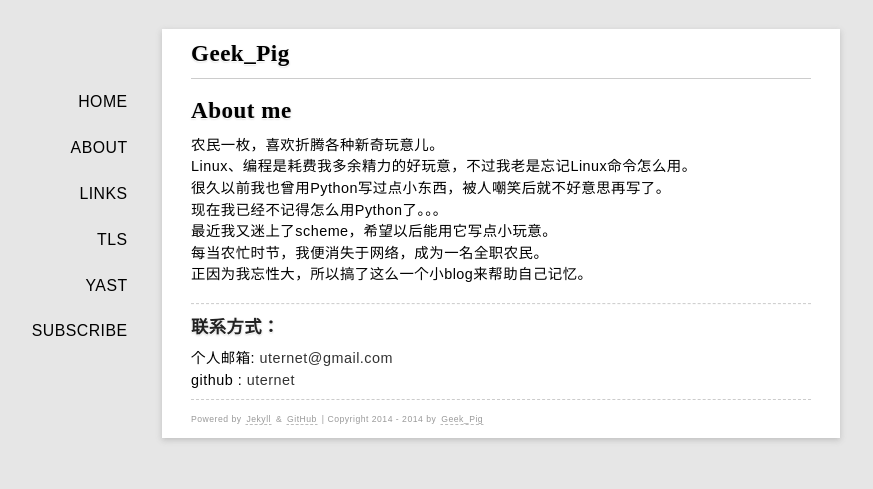
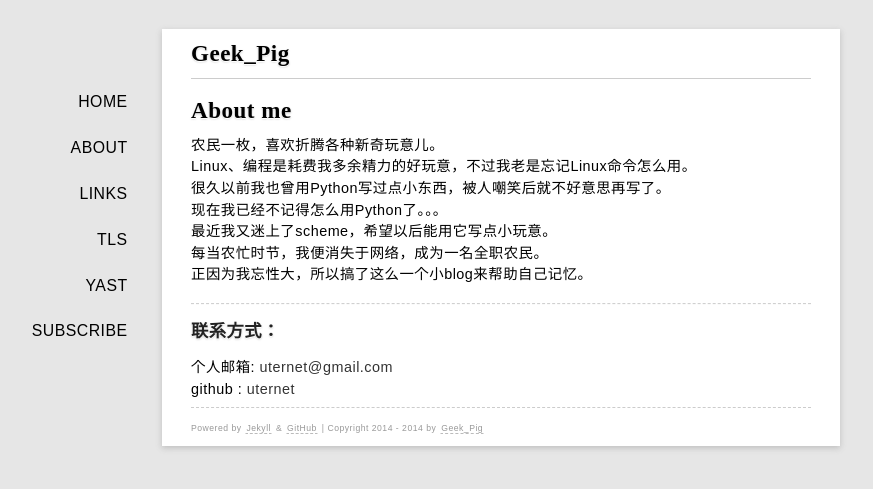
Before and after one commit to rhuichao/uternet.github.io, a Jekyll site: the page built from about/index.md, in a window 1280 px wide. Shown: the top 489 px of the page, without its empty margins (139-1012 px from the left). Built offline with Jekyll 4.4.1, drawn with Linux system fonts in a browser that asks for light colours; some web fonts are replaced; Markdown is read by kramdown in place of the engine named in the settings.

Commit message:
new document posted

```diff
--- a/media/css/style.css
+++ b/media/css/style.css
@@ -233,7 +233,7 @@ h3{
     font-family:"Gentium Book Basic","Galdeano","Hiragino Sans GB","Microsoft YaHei",serif;
     font-size:1.2em;
     color:#222;
-    line-height: 150%;
+    line-height: 200%;
     text-shadow: 0px 1px 0px rgb(255, 255, 255), 0px 1px 2px rgba(170, 170, 170, 0.8);
 }
 
```
